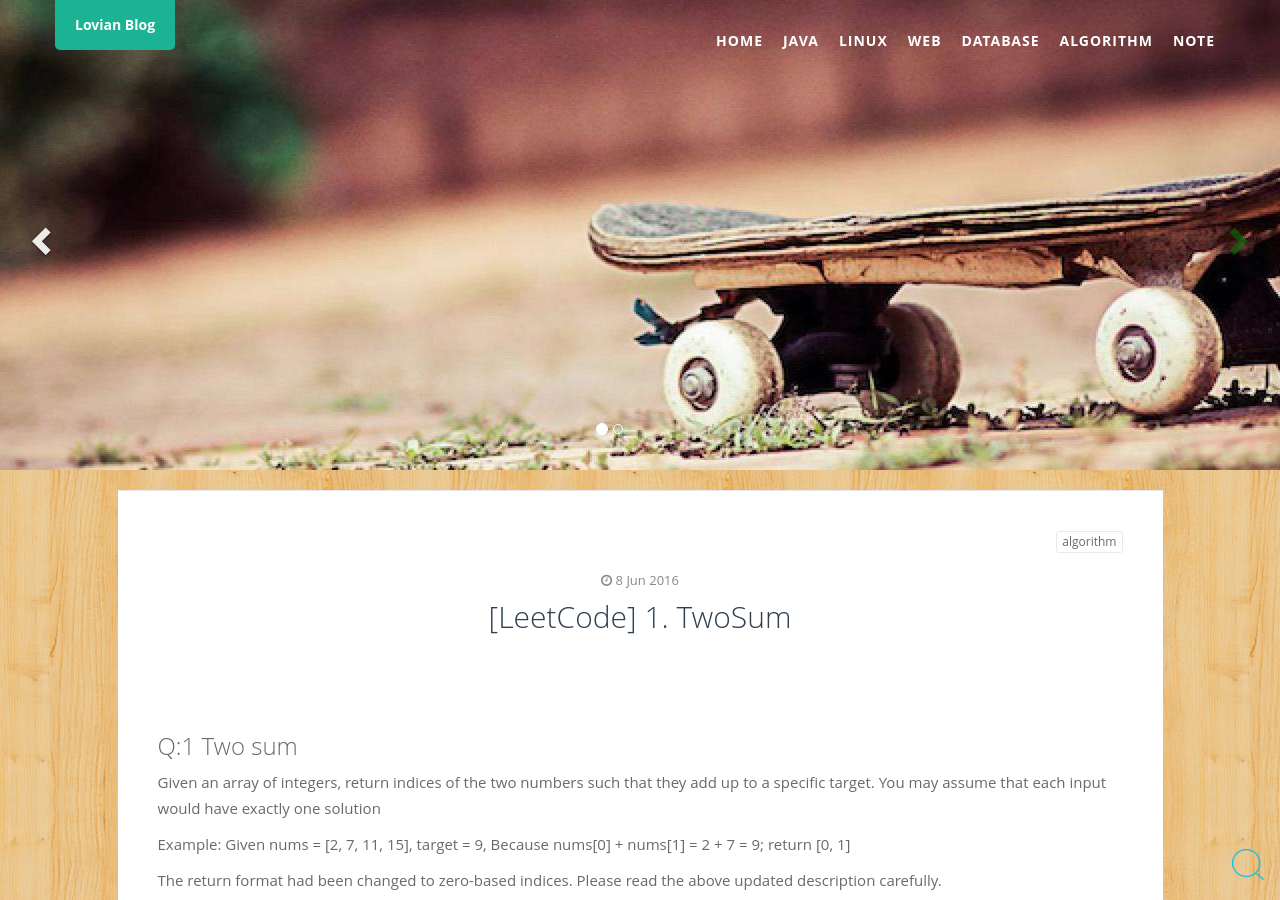
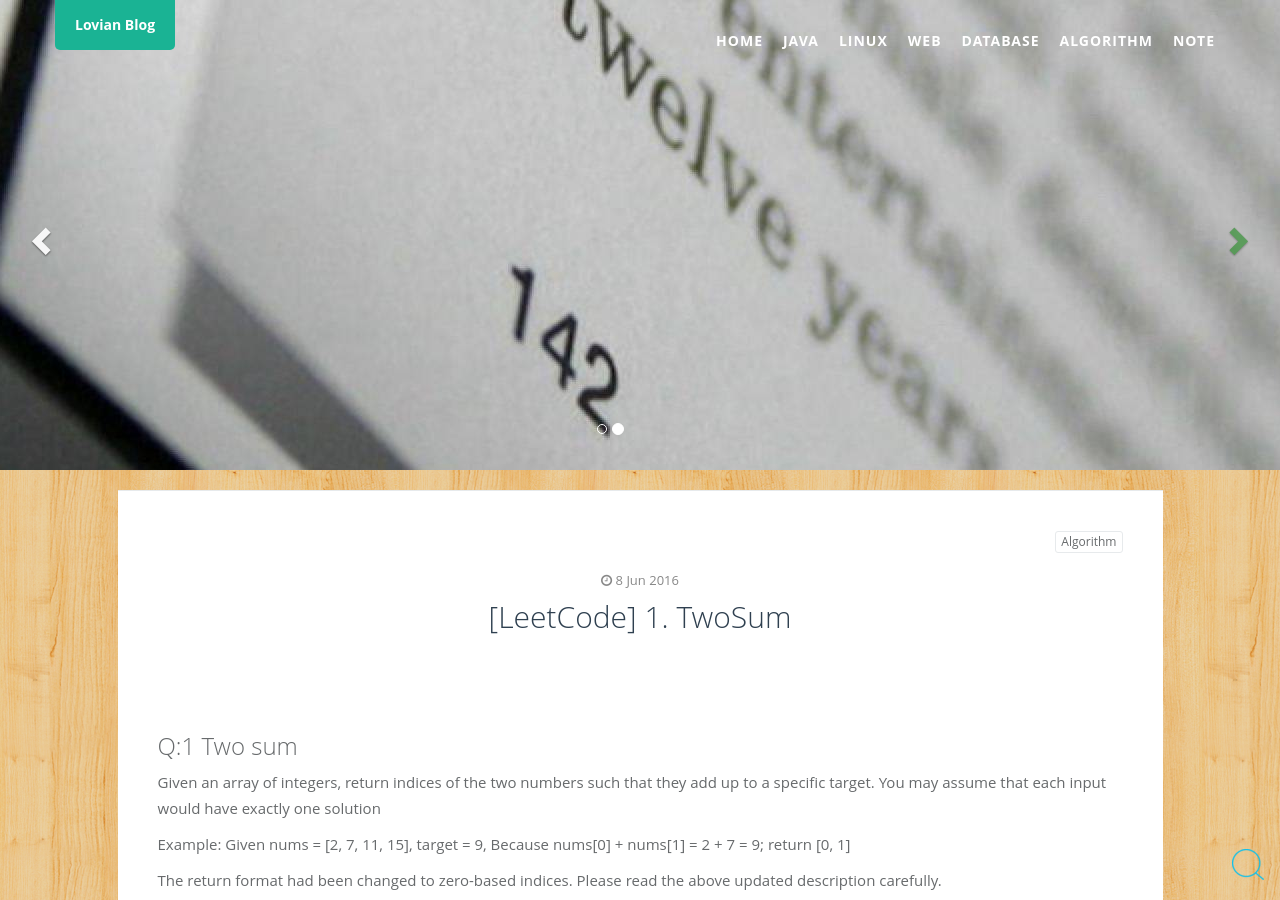
Before and after one commit to ZhengshuaiPENG/zhengshuaipeng.github.io, a Jekyll site: the page built from _posts/2016/06/2016-06-08-leecode-1-twosum.markdown, in a window 1280 px wide and 900 px high. Built offline with Jekyll 4.4.1, drawn with Linux system fonts in a browser that asks for light colours; some web fonts are replaced; comment, search, counter and statistics services are not loaded.

Commit message:
change pay

```diff
--- a/_posts/2016/06/2016-06-08-leecode-1-twosum.markdown
+++ b/_posts/2016/06/2016-06-08-leecode-1-twosum.markdown
@@ -4,7 +4,7 @@
 date:   2016-06-08
 desc: "LeetCode 1. TwoSum C++ solution"
 keywords: "LeetCode, TwoSum, C++, Algorithm"
-categories: [algorithm]
+categories: [Algorithm]
 tags: [C++,Algorithm, LeetCode, Array]
 icon: fa-keyboard-o
 ---
```
Also changed, not shown: static/img/pay/alipay.png, static/img/pay/wechat.png.
